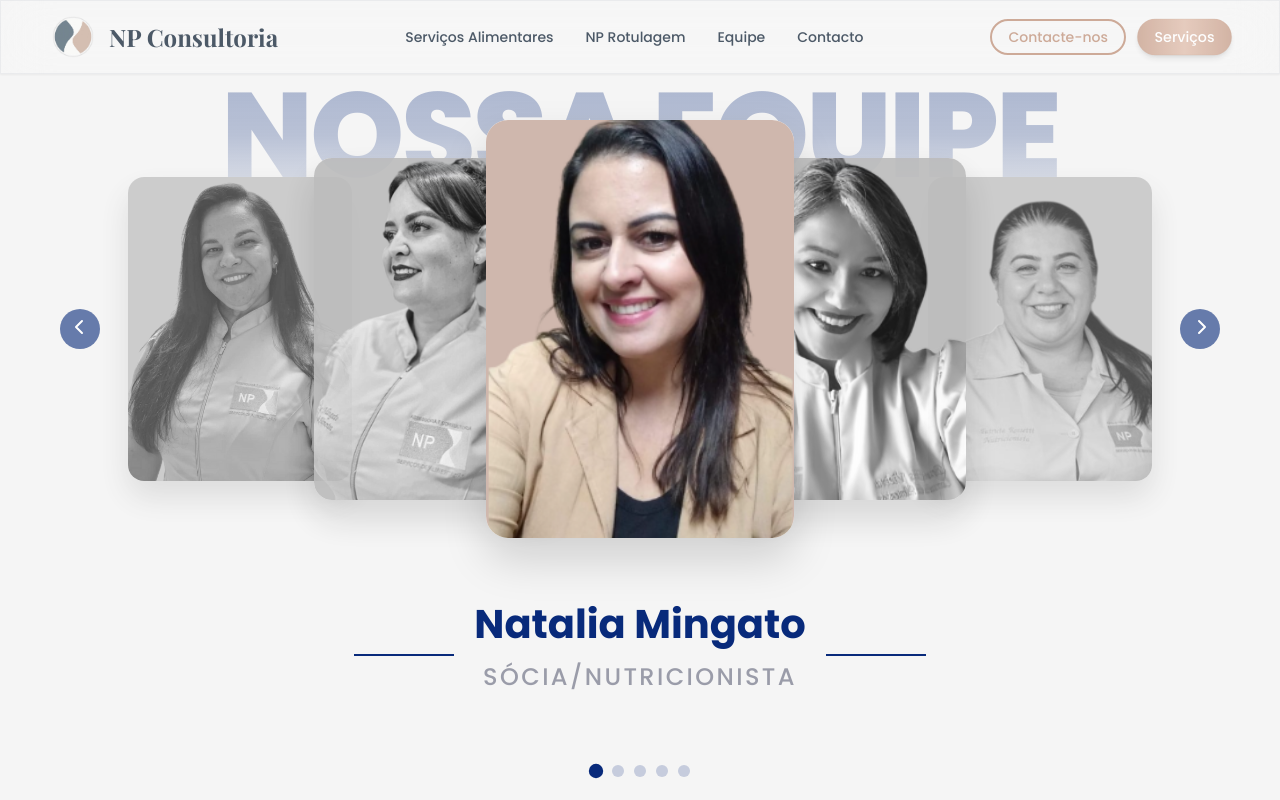
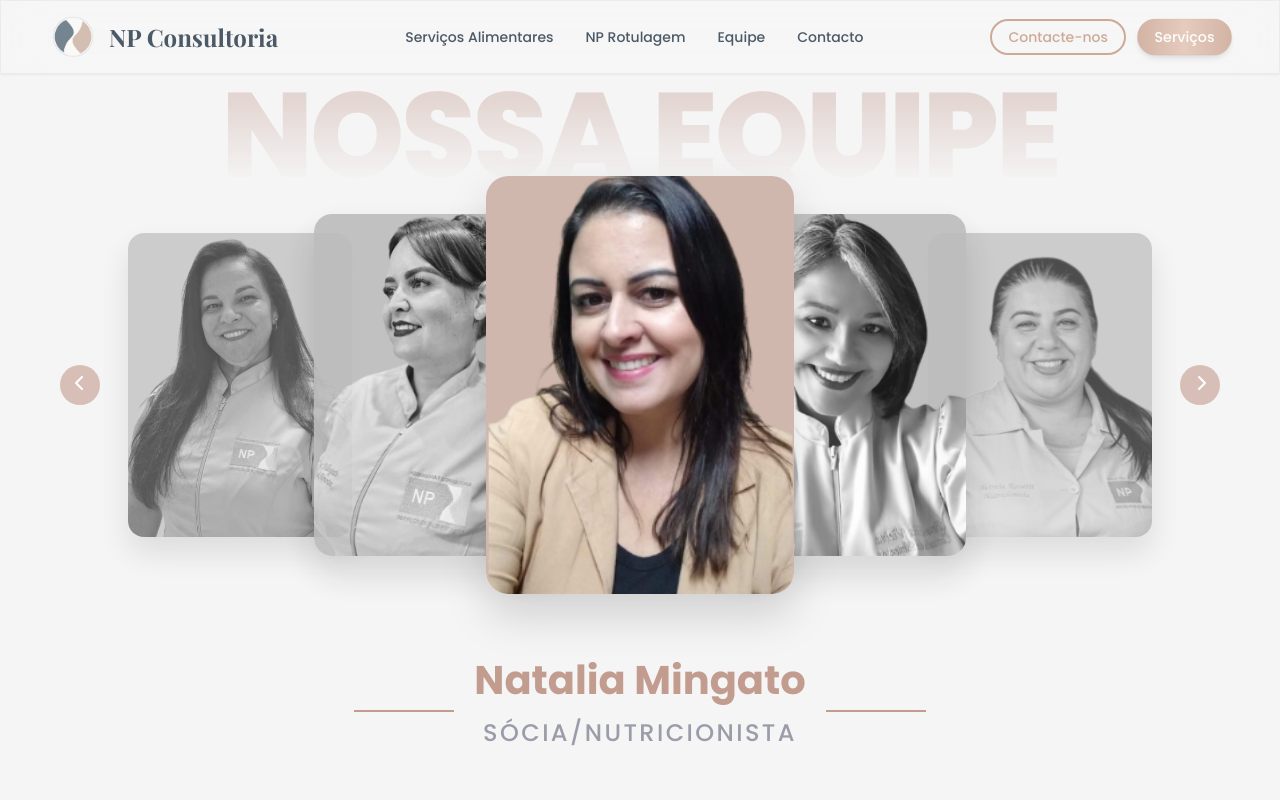
Before and after one commit to TRINCORP/np-consultoria-alimenta-o, a React (Vite) app: page /equipe in a window 1280 px wide. Shown: the top 800 px of the page. Built offline with nearby package versions, Linux system fonts and the light colour scheme; the HTML template or start-up script is replaced by a standard one.

Commit message:
Refactor team carousel component

```diff
--- a/src/components/Team3DCarousel.tsx
+++ b/src/components/Team3DCarousel.tsx
@@ -78,9 +78,15 @@ const Team3DCarousel: React.FC<Team3DCarouselProps> = ({ members }) => {
   }, [currentIndex]);
 
   return (
-    <section className="min-h-screen flex flex-col items-center justify-center bg-[#f5f5f5] relative overflow-hidden">
+    <section className="min-h-screen flex flex-col items-center justify-center bg-[#f5f5f5] relative overflow-hidden py-20">
       {/* Background Title */}
-      <h1 className="absolute top-[45px] left-1/2 transform -translate-x-1/2 text-[4.5rem] md:text-[7.5rem] font-black uppercase tracking-tight pointer-events-none whitespace-nowrap select-none font-[Arial_Black,Arial_Bold,Arial,sans-serif] bg-gradient-to-b from-[rgba(8,42,123,0.35)] via-[rgba(8,42,123,0.25)] to-transparent bg-clip-text text-transparent">
+      <h1 className="absolute top-[45px] left-1/2 transform -translate-x-1/2 text-[4.5rem] md:text-[7.5rem] font-black uppercase tracking-tight pointer-events-none whitespace-nowrap select-none font-[Arial_Black,Arial_Bold,Arial,sans-serif]"
+        style={{
+          background: 'linear-gradient(to bottom, rgba(195, 156, 144, 0.35) 30%, rgba(255, 255, 255, 0) 76%)',
+          WebkitBackgroundClip: 'text',
+          backgroundClip: 'text',
+          color: 'transparent'
+        }}>
         NOSSA EQUIPE
       </h1>
 
@@ -89,8 +95,12 @@ const Team3DCarousel: React.FC<Team3DCarouselProps> = ({ members }) => {
         {/* Navigation Arrows */}
         <button
           onClick={() => updateCarousel(currentIndex - 1)}
-          className="absolute left-5 top-1/2 -translate-y-1/2 w-10 h-10 bg-[rgba(8,42,123,0.6)] hover:bg-[rgba(0,0,0,0.8)] text-white rounded-full flex items-center justify-center z-20 transition-all duration-300 hover:scale-110 text-2xl pb-1"
-          style={{ paddingRight: "3px" }}
+          className="absolute left-5 top-1/2 -translate-y-1/2 w-10 h-10 rounded-full flex items-center justify-center z-20 transition-all duration-300 hover:scale-110 text-2xl pb-1 border-none outline-none"
+          style={{
+            background: 'rgba(195, 156, 144, 0.6)',
+            color: 'white',
+            paddingRight: '3px'
+          }}
           aria-label="Membro anterior"
         >
           <ChevronLeft className="w-6 h-6" />
@@ -98,8 +108,12 @@ const Team3DCarousel: React.FC<Team3DCarouselProps> = ({ members }) => {
 
         <button
           onClick={() => updateCarousel(currentIndex + 1)}
-          className="absolute right-5 top-1/2 -translate-y-1/2 w-10 h-10 bg-[rgba(8,42,123,0.6)] hover:bg-[rgba(0,0,0,0.8)] text-white rounded-full flex items-center justify-center z-20 transition-all duration-300 hover:scale-110 text-2xl pb-1"
-          style={{ paddingLeft: "3px" }}
+          className="absolute right-5 top-1/2 -translate-y-1/2 w-10 h-10 rounded-full flex items-center justify-center z-20 transition-all duration-300 hover:scale-110 text-2xl pb-1 border-none outline-none"
+          style={{
+            background: 'rgba(195, 156, 144, 0.6)',
+            color: 'white',
+            paddingLeft: '3px'
+          }}
           aria-label="Próximo membro"
         >
           <ChevronRight className="w-6 h-6" />
@@ -157,8 +171,11 @@ const Team3DCarousel: React.FC<Team3DCarouselProps> = ({ members }) => {
               <div
                 key={member.id}
                 onClick={() => updateCarousel(index)}
-                className={`absolute w-[280px] h-[380px] bg-white rounded-[20px] shadow-[0_20px_40px_rgba(0,0,0,0.15)] cursor-pointer transition-all duration-[800ms] ease-[cubic-bezier(0.25,0.46,0.45,0.94)] ${transformClasses} ${opacityClasses} ${zIndexClasses} ${position === "hidden" ? "pointer-events-none" : ""}`}
-                style={{ overflow: "hidden" }}
+                className={`absolute w-[280px] h-[380px] bg-white rounded-[20px] cursor-pointer transition-all duration-[800ms] ease-[cubic-bezier(0.25,0.46,0.45,0.94)] ${transformClasses} ${opacityClasses} ${zIndexClasses} ${position === "hidden" ? "pointer-events-none" : ""}`}
+                style={{
+                  overflow: "hidden",
+                  boxShadow: '0 20px 40px rgba(0, 0, 0, 0.15)'
+                }}
               >
                 <img
                   src={member.image}
@@ -174,10 +191,13 @@ const Team3DCarousel: React.FC<Team3DCarouselProps> = ({ members }) => {
 
       {/* Member Info */}
       <div className="text-center mt-10 transition-all duration-500 ease-out px-4">
-        <h2 className="text-[rgb(8,42,123)] text-[2.5rem] font-bold mb-[10px] relative inline-block">
+        <h2 className="text-[2.5rem] font-bold mb-[10px] relative inline-block"
+          style={{ color: 'rgb(195, 156, 144)' }}>
           {members[currentIndex].name}
-          <span className="absolute left-[-120px] top-full w-[100px] h-[2px] bg-[rgb(8,42,123)]"></span>
-          <span className="absolute right-[-120px] top-full w-[100px] h-[2px] bg-[rgb(8,42,123)]"></span>
+          <span className="absolute left-[-120px] top-full w-[100px] h-[2px]"
+            style={{ background: 'rgb(195, 156, 144)' }}></span>
+          <span className="absolute right-[-120px] top-full w-[100px] h-[2px]"
+            style={{ background: 'rgb(195, 156, 144)' }}></span>
         </h2>
         <p className="text-[#848696] text-[1.5rem] font-medium uppercase tracking-[0.1em] opacity-80 py-[10px] -mt-[15px]">
           {members[currentIndex].role}
@@ -192,9 +212,14 @@ const Team3DCarousel: React.FC<Team3DCarouselProps> = ({ members }) => {
             onClick={() => updateCarousel(index)}
             className={`w-3 h-3 rounded-full transition-all duration-300 cursor-pointer ${
               index === currentIndex
-                ? "bg-[rgb(8,42,123)] scale-[1.2]"
-                : "bg-[rgba(8,42,123,0.2)] hover:bg-[rgba(8,42,123,0.3)]"
+                ? "scale-[1.2]"
+                : "hover:bg-opacity-30"
             }`}
+            style={{
+              background: index === currentIndex
+                ? 'rgb(195, 156, 144)'
+                : 'rgba(195, 156, 144, 0.2)'
+            }}
             aria-label={`Ir para membro ${index + 1}`}
           />
         ))}
```
